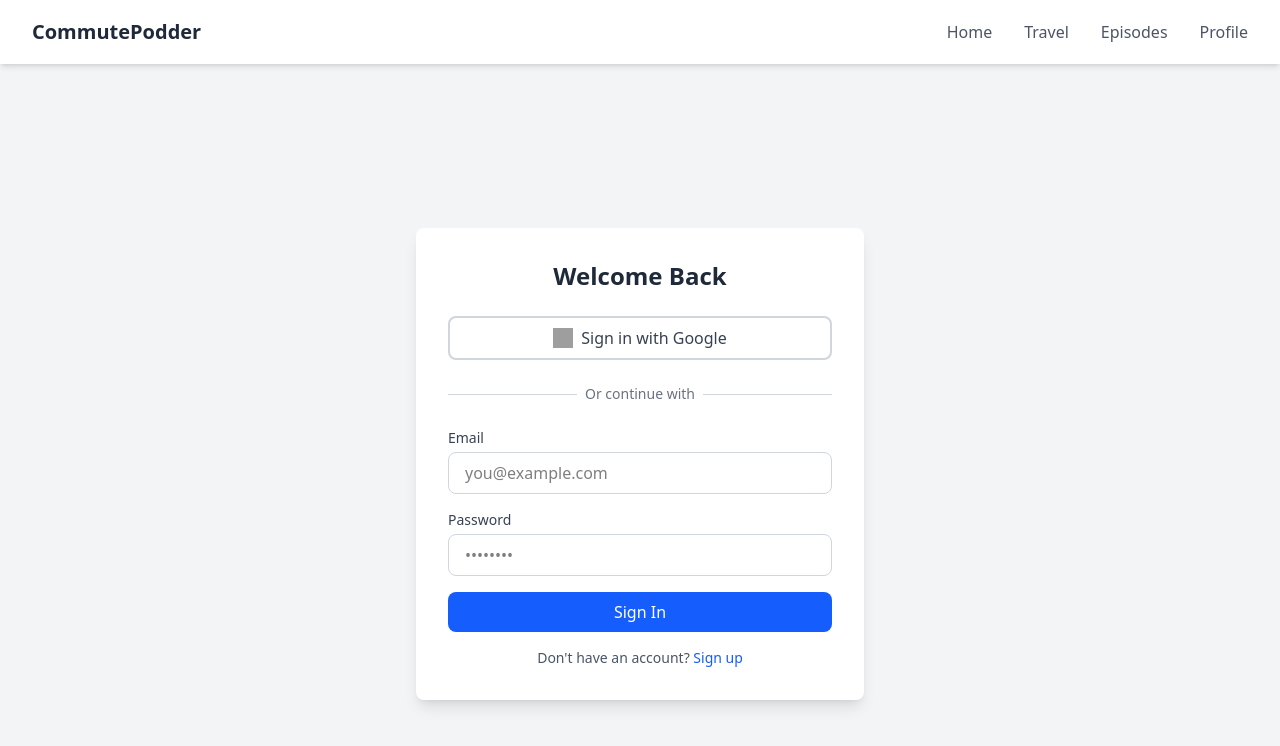
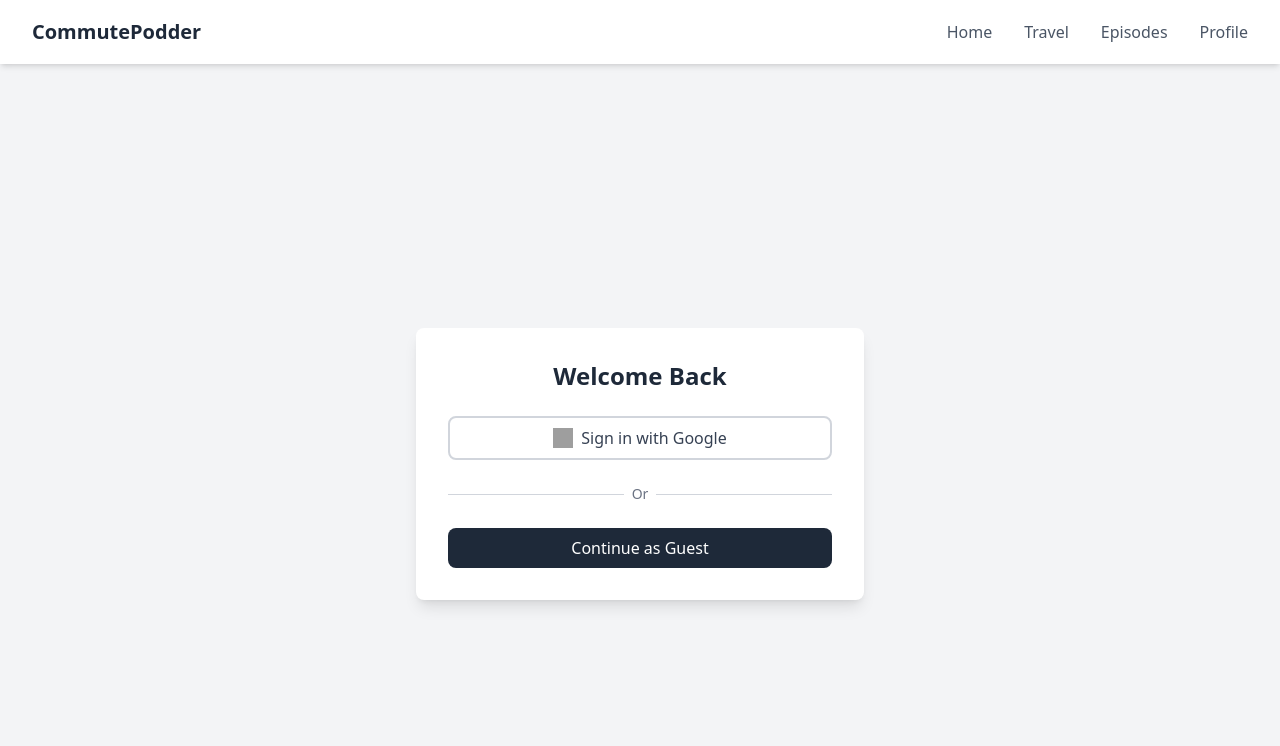
Before and after one commit to Adrian-Bostrom/CommutePodder, a React (Vite) app in the folder web/: page / in a window 1280 px wide. Shown: the top 746 px of the page. Built offline with nearby package versions, Linux system fonts and the light colour scheme; no server answers; grey boxes are pictures that could not be loaded.

Commit message:
Removed manual login and signup ideas, only oauth or continue as guest

```diff
--- a/web/src/presenters/LoginPresenter.tsx
+++ b/web/src/presenters/LoginPresenter.tsx
@@ -1,8 +1,10 @@
 import { useState } from 'react';
+import { useNavigate } from 'react-router-dom';
 import LoginView from "../views/LoginView";
 import { signInWithGoogle, signOutUser } from '../services/googleAuth';
 
 export function LoginPresenter() {
+    const navigate = useNavigate();
     const [user, setUser] = useState<any>(null);
     const [error, setError] = useState<string>('');
     const [loading, setLoading] = useState(false);
@@ -32,6 +34,10 @@ export function LoginPresenter() {
         }
     };
 
+    const handleGuestLogin = () => {
+        navigate('/travel');
+    };
+
     return (
         <LoginView
             user={user}
@@ -39,6 +45,7 @@ export function LoginPresenter() {
             loading={loading}
             onGoogleSignIn={handleGoogleSignIn}
             onSignOut={handleSignOut}
+            onGuestLogin={handleGuestLogin}
         />
     );
 }
--- a/web/src/views/LoginView.tsx
+++ b/web/src/views/LoginView.tsx
@@ -4,9 +4,10 @@ interface LoginViewProps {
     loading: boolean;
     onGoogleSignIn: () => void;
     onSignOut: () => void;
+    onGuestLogin: () => void;
 }
 
-export default function LoginView({ user, error, loading, onGoogleSignIn, onSignOut }: LoginViewProps) {
+export default function LoginView({ user, error, loading, onGoogleSignIn, onSignOut, onGuestLogin }: LoginViewProps) {
     if (user) {
         return (
             <div className="min-h-screen flex items-center justify-center bg-gray-100 p-4">
@@ -71,49 +72,16 @@ export default function LoginView({ user, error, loading, onGoogleSignIn, onSign
                             <div className="w-full border-t border-gray-300"></div>
                         </div>
                         <div className="relative flex justify-center text-sm">
-                            <span className="px-2 bg-white text-gray-500">Or continue with</span>
+                            <span className="px-2 bg-white text-gray-500">Or</span>
                         </div>
                     </div>
 
-                    <form className="space-y-4">
-                        <div>
-                            <label htmlFor="email" className="block text-sm font-medium text-gray-700 mb-1">
-                                Email
-                            </label>
-                            <input
-                                type="email"
-                                id="email"
-                                className="w-full px-4 py-2 border border-gray-300 rounded-lg focus:ring-2 focus:ring-blue-500 focus:border-transparent outline-none"
-                                placeholder="you@example.com"
-                            />
-                        </div>
-
-                        <div>
-                            <label htmlFor="password" className="block text-sm font-medium text-gray-700 mb-1">
-                                Password
-                            </label>
-                            <input
-                                type="password"
-                                id="password"
-                                className="w-full px-4 py-2 border border-gray-300 rounded-lg focus:ring-2 focus:ring-blue-500 focus:border-transparent outline-none"
-                                placeholder="••••••••"
-                            />
-                        </div>
-
-                        <button
-                            type="submit"
-                            className="w-full bg-blue-600 text-white py-2 px-4 rounded-lg hover:bg-blue-700 transition-colors font-medium cursor-pointer"
-                        >
-                            Sign In
-                        </button>
-                    </form>
-
-                    <p className="text-center text-sm text-gray-600 mt-4">
-                        Don't have an account?{' '}
-                        <a href="#" className="text-blue-600 hover:underline">
-                            Sign up
-                        </a>
-                    </p>
+                    <button
+                        onClick={onGuestLogin}
+                        className="w-full bg-gray-800 text-white py-2 px-4 rounded-lg hover:bg-gray-700 transition-colors font-medium cursor-pointer"
+                    >
+                        Continue as Guest
+                    </button>
                 </div>
             </div>
         </div>
```
